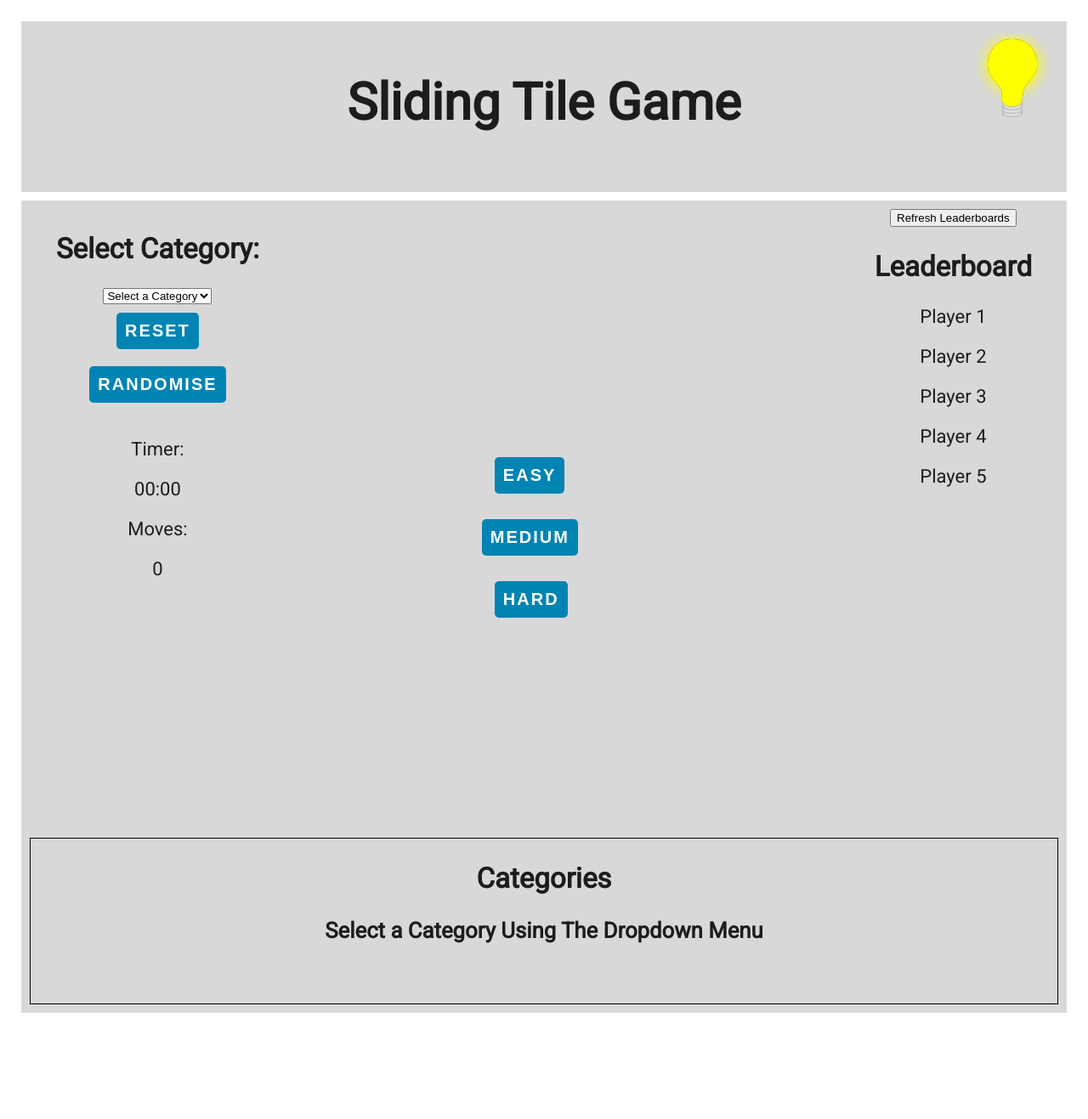
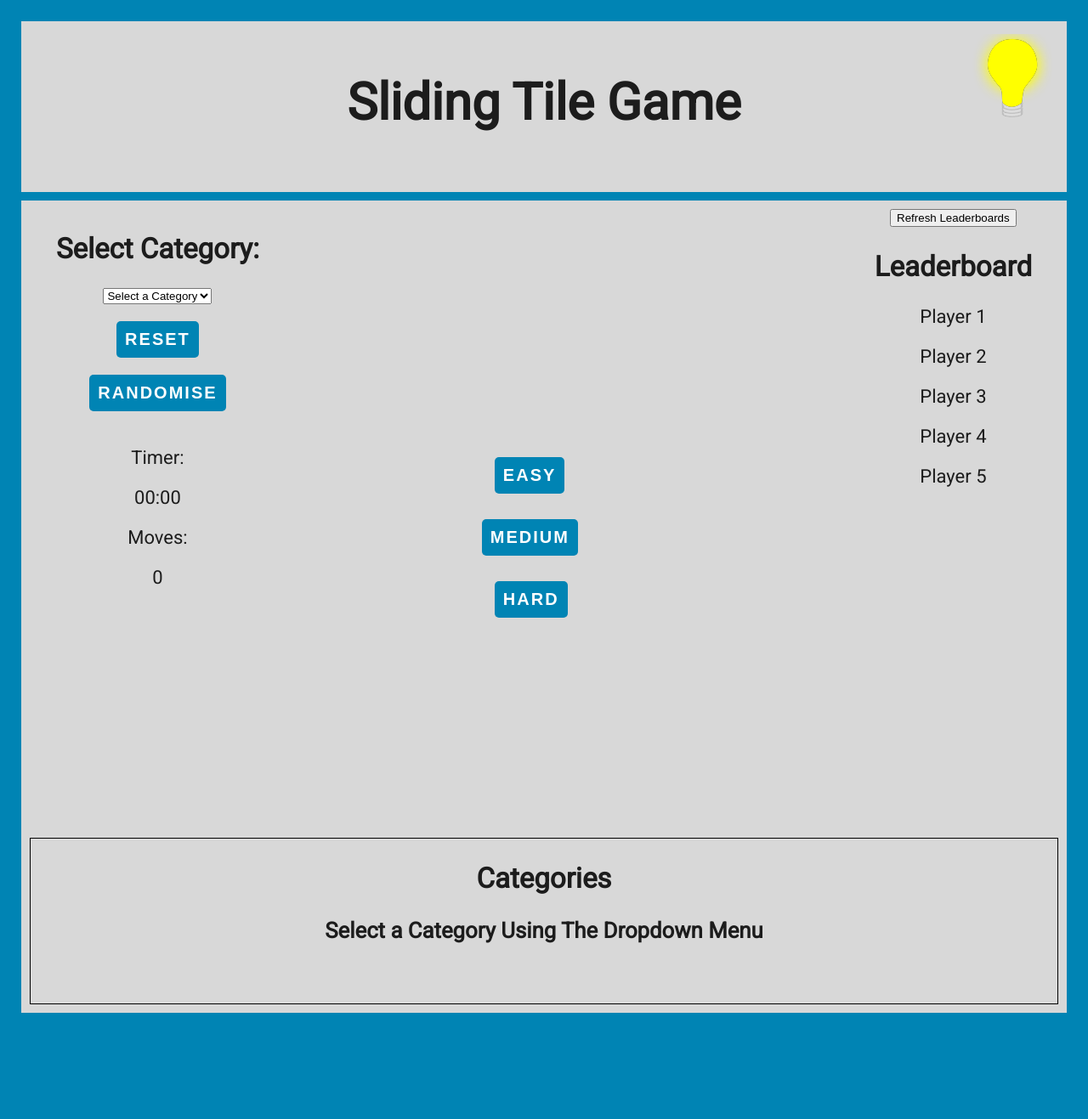
Before and after one commit to SlidingTile/SlidingTileRep, a PHP site: page /code/production/index.html in a window 1280 px wide. Shown: the whole page at 85% size. Run offline with PHP 8.4, Linux system fonts and the light colour scheme.

Commit message:
Update defaultStyle.css

```diff
--- a/code/production/css/defaultStyle.css
+++ b/code/production/css/defaultStyle.css
@@ -21,7 +21,7 @@ body {
 	font-family: 'Roboto';
 	font-size: 22px;
 	color: #1C1C1C;
-	background-color: #FFF;
+	background-color: #0084b4;
 	margin: 0 0 100px;
     	padding: 25px;
 }
@@ -161,7 +161,7 @@ input {
 }
 
 select {
-	margin-bottom: 10px;
+	margin-bottom: 20px;
 }
 
 #easy {
```
